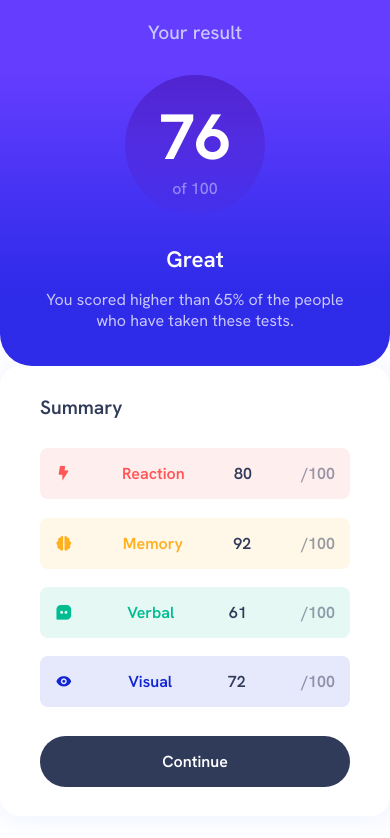
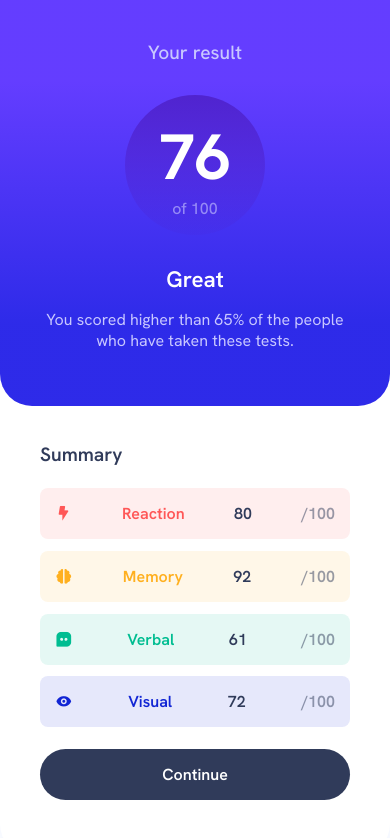
Before and after one commit to mark-lex/results-summary-component, a plain HTML site: page index.html in a window 390 px wide. Drawn offline with nearby package versions, Linux system fonts and the light colour scheme.

Commit message:
modifying css mediaquery mobile

```diff
--- a/css/styles.css
+++ b/css/styles.css
@@ -13,16 +13,18 @@ body {
 }
 
 .container {
-    margin: 120px auto;
+    margin: 100px auto;
     width: 650px;
     height: 450px;
     display: grid;
     grid-template-columns: repeat (2, 300px);
-    grid-template-rows: repeat(2, 300px);
     place-items: stretch;
-    place-content: center;
+    place-content: space-between;
     grid-template-areas:
         "left right";
+    border-radius: 20px;
+    -webkit-box-shadow: 2px 2px 16px 8px hsla(221, 100%, 96%, 0.6);
+    box-shadow: 2px 2px 16px 8px hsla(221, 100%, 96%, 0.5);
 }
 
 .container .lefty {
@@ -90,9 +92,6 @@ body {
     flex-direction: column;
     align-content: center;
     justify-content: space-between;
-    -webkit-box-shadow: 2px 2px 16px 8px hsla(221, 100%, 96%, 0.6);
-    box-shadow: 2px 2px 16px 8px hsla(221, 100%, 96%, 0.5);
-    z-index: -1;
 }
 
 .container .righty h3 {
@@ -214,7 +213,7 @@ body {
         width: 100%;
         height: 100%;
         border-radius: 0 0 2rem 2rem;
-        padding: 20px 30px;
+        padding: 40px 30px;
         z-index: 1;
     }
 
@@ -230,13 +229,15 @@ body {
     .container .righty {
         width: 100%;
         height: 450px;
+        background-color: transparent;
         display: flex;
         flex-direction: column;
         justify-content: space-around;
-        padding: 20px 40px;
+        padding: 30px 40px 50px;
+        border-radius: 0 0 2rem 2rem;
+        -webkit-box-shadow: 2px 2px 16px 8px hsla(221, 100%, 96%, 0);
+        box-shadow: 2px 2px 16px 8px hsla(221, 100%, 96%, 0);
         z-index: 0;
-        -webkit-box-shadow: 0 hsla(221, 100%, 96%, 0.6);
-        box-shadow: 0 hsla(221, 100%, 96%, 0.5);
     }
 
     .container .righty h3 {
```
